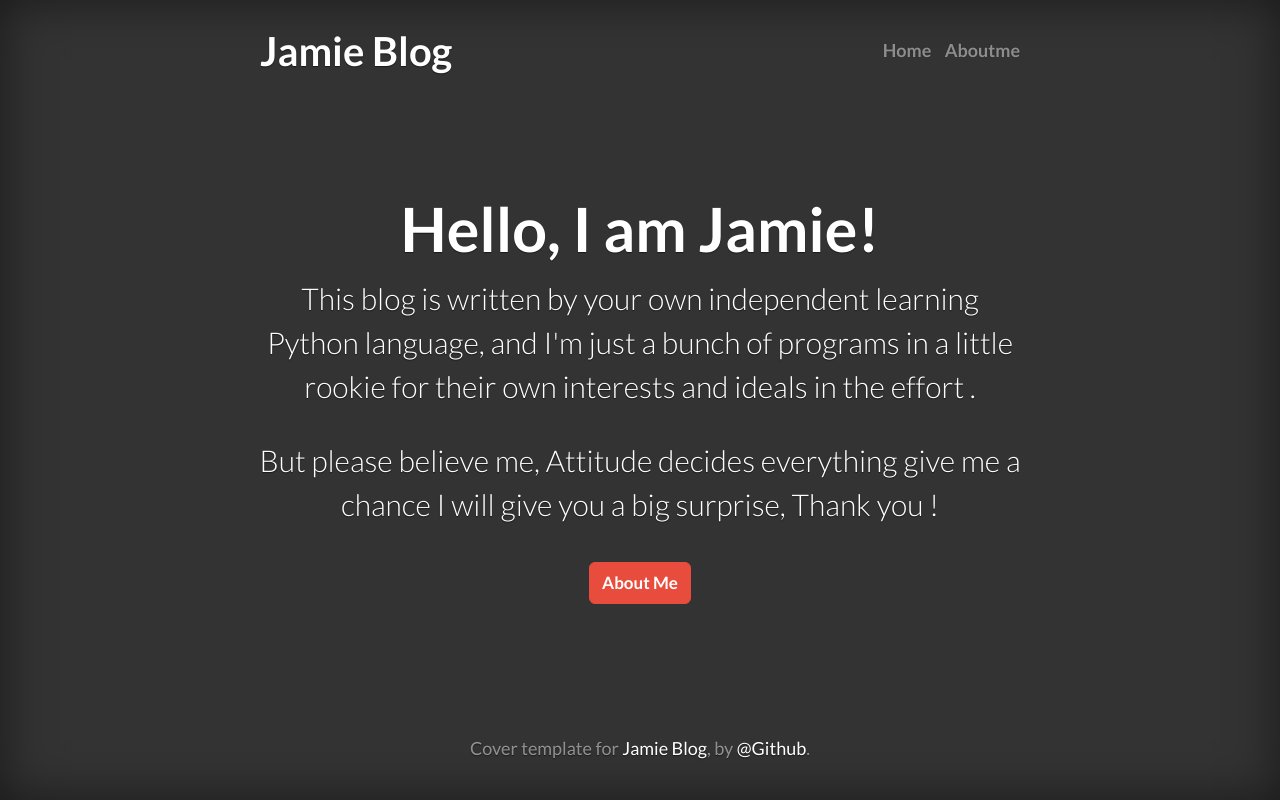
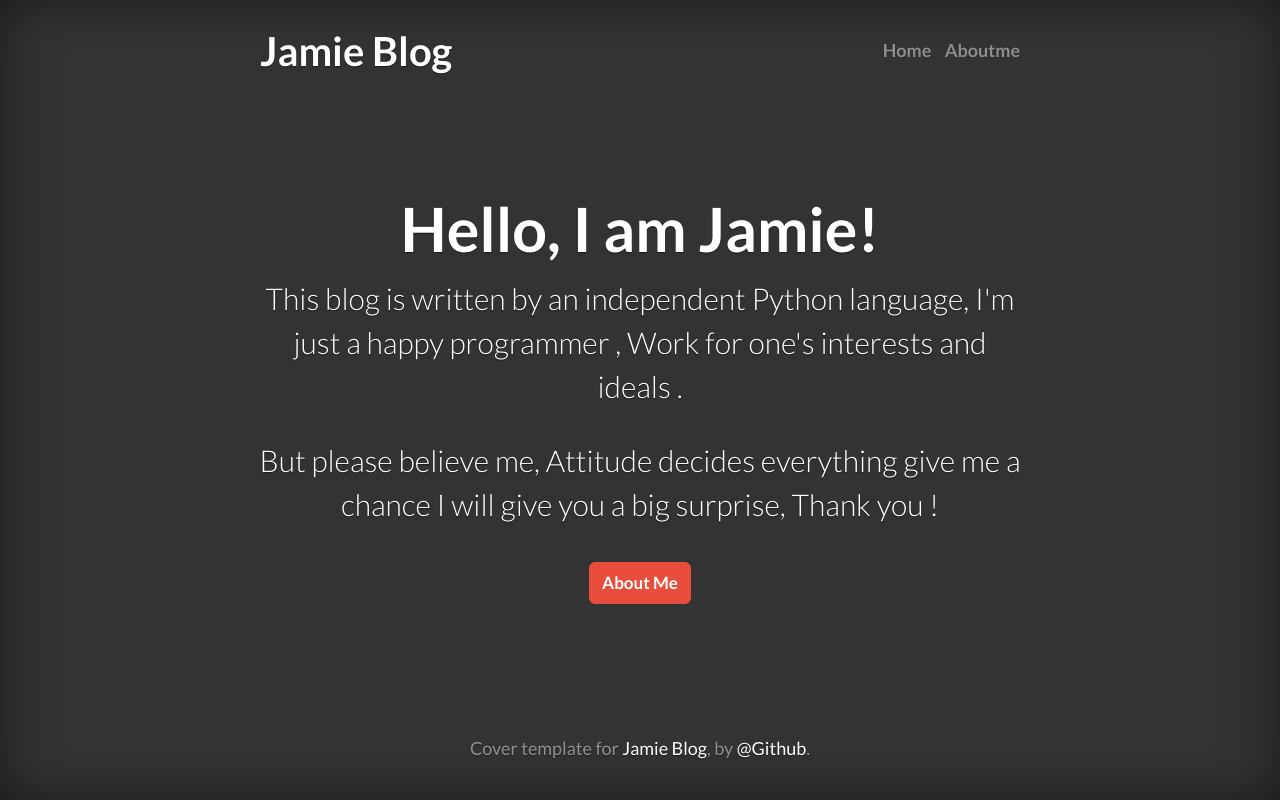
Before and after one commit to huaise/Jesse, a Flask app: page / in a window 1280 px wide. Run offline with Flask 2, Linux system fonts and the light colour scheme; some libraries are stand-ins or nearby versions.

Commit message:
update index introduce

```diff
--- a/app/templates/main/index.html
+++ b/app/templates/main/index.html
@@ -21,7 +21,7 @@ Jamie Blog
 
           <div class="inner cover">
             <h1 class="cover-heading">Hello, I am Jamie!</h1>
-            <p class="lead"> This blog is written by your own independent learning Python language, and I'm just a bunch of programs in a little rookie for their own interests and ideals in the effort .  </p>
+            <p class="lead"> This blog is written by an independent Python language, I'm just a happy programmer , Work for one's interests and ideals .  </p>
             <p class="lead"> But please believe me, Attitude decides everything  give me a chance I will give you a big surprise, Thank you !</p>
             <p class="lead">
               <a href="#" class="btn btn-lg btn-secondary about">About Me</a>
```
